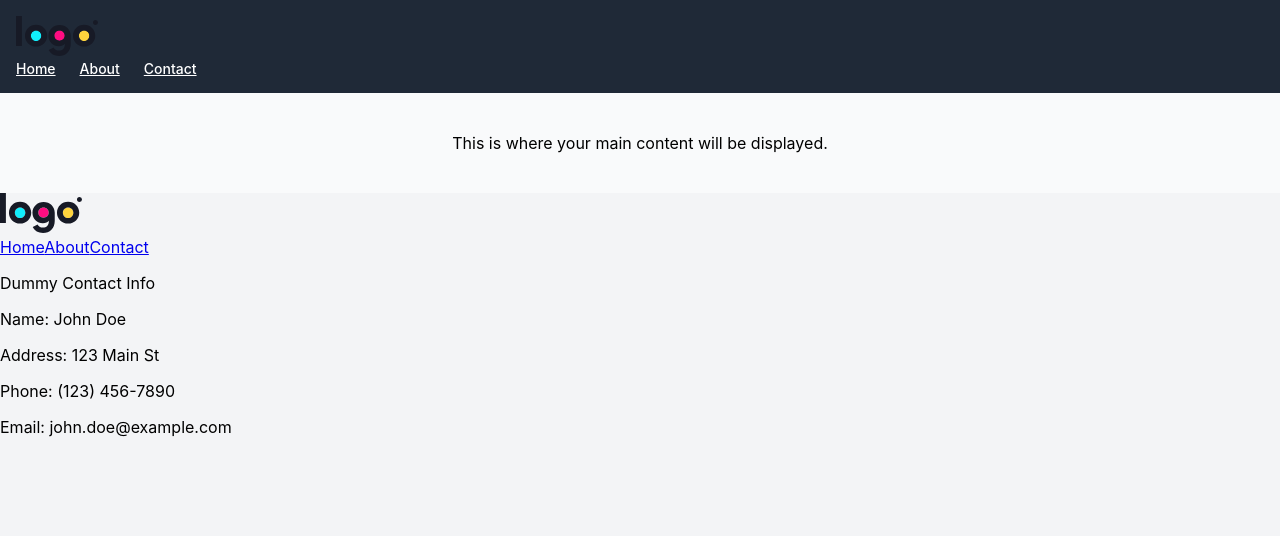
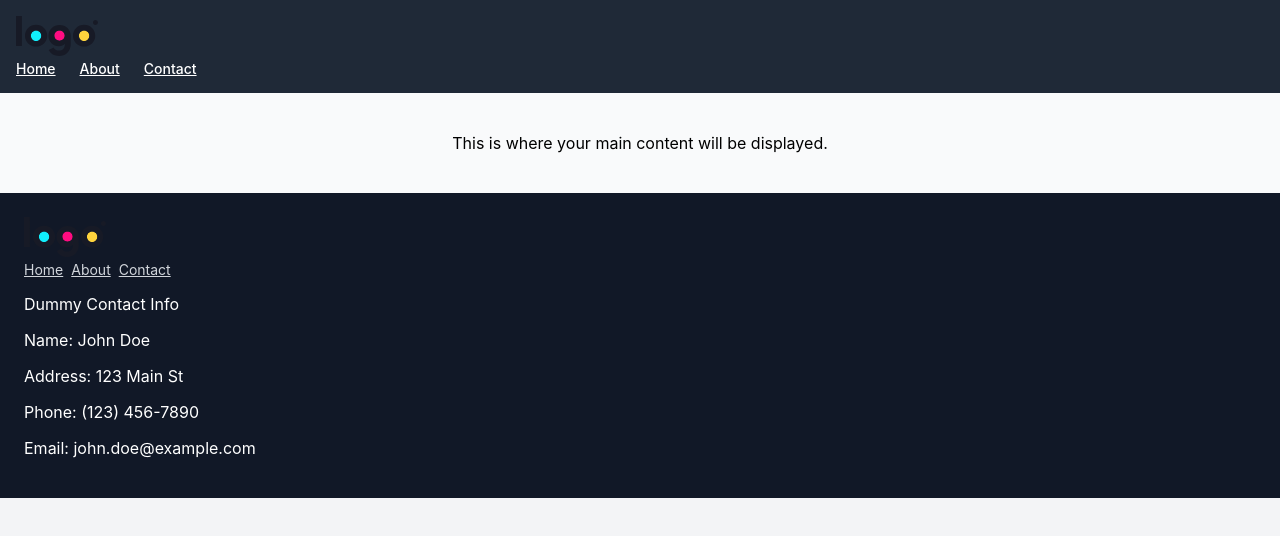
Before and after one commit to PrimaryV1C/pokemon-searcher, a Vue app: page / in a window 1280 px wide. Shown: the top 536 px of the page. Built offline with nearby package versions, Linux system fonts and the light colour scheme.

Commit message:
Added footer styling

```diff
--- a/src/style.css
+++ b/src/style.css
@@ -52,3 +52,36 @@ main .content-box {
     padding: 2rem;
     text-align: center;
 }
+
+/* Footer */
+footer {
+    background-color: #111827;
+    color: white;
+    padding: 1.5rem;
+    display: flex;
+    flex-wrap: wrap;
+    justify-content: space-between;
+    gap: 1rem;
+}
+
+footer .column-title {
+    font-size: 1rem;
+    font-weight: 700;
+    margin-bottom: 0.75rem;
+}
+
+footer nav {
+    display: flex;
+    flex-direction: row;
+    gap: 0.5rem;
+}
+
+footer nav a {
+    font-size: 0.875rem;
+    color: #d1d5db;
+    transition: color 0.3s;
+}
+
+footer nav a:hover {
+    color: white;
+}
```
